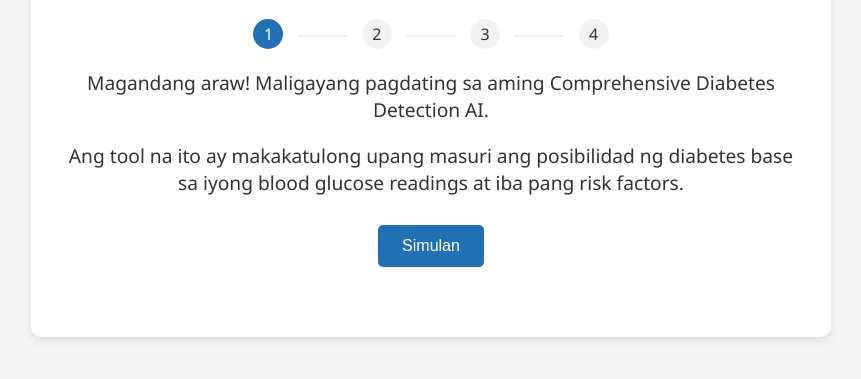
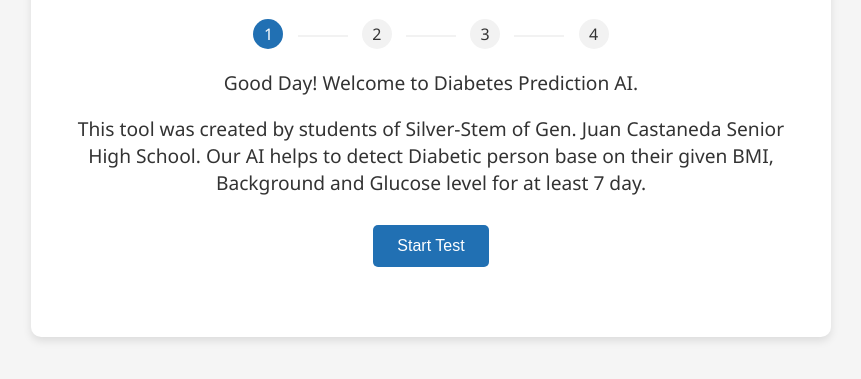
Before and after one commit to JoelferICMK/MAI, a plain HTML site: page index.html in a window 1280 px wide. Shown: the part 117-496 px from the top of the page, without its empty margins (209-1070 px from the left). Drawn offline with Linux system fonts and the light colour scheme.

Commit message:
Update index.html

```diff
--- a/index.html
+++ b/index.html
@@ -21,9 +21,10 @@
         </div>
 
         <div class="greeting" id="greeting">
-            <p>Magandang araw! Maligayang pagdating sa aming Comprehensive Diabetes Detection AI.</p>
-            <p>Ang tool na ito ay makakatulong upang masuri ang posibilidad ng diabetes base sa iyong blood glucose readings at iba pang risk factors.</p>
-            <button id="startBtn">Simulan</button>
+            <p>Good Day! Welcome to Diabetes Prediction AI.</p>
+            <p>This tool was created by students of Silver-Stem of Gen. Juan Castaneda Senior High School.
+                Our AI helps to detect Diabetic person base on their given BMI, Background and Glucose level for at least 7 day.</p>
+            <button id="startBtn">Start Test</button>
         </div>
 
         <div class="demographic-section hidden" id="demographicSection">
```
